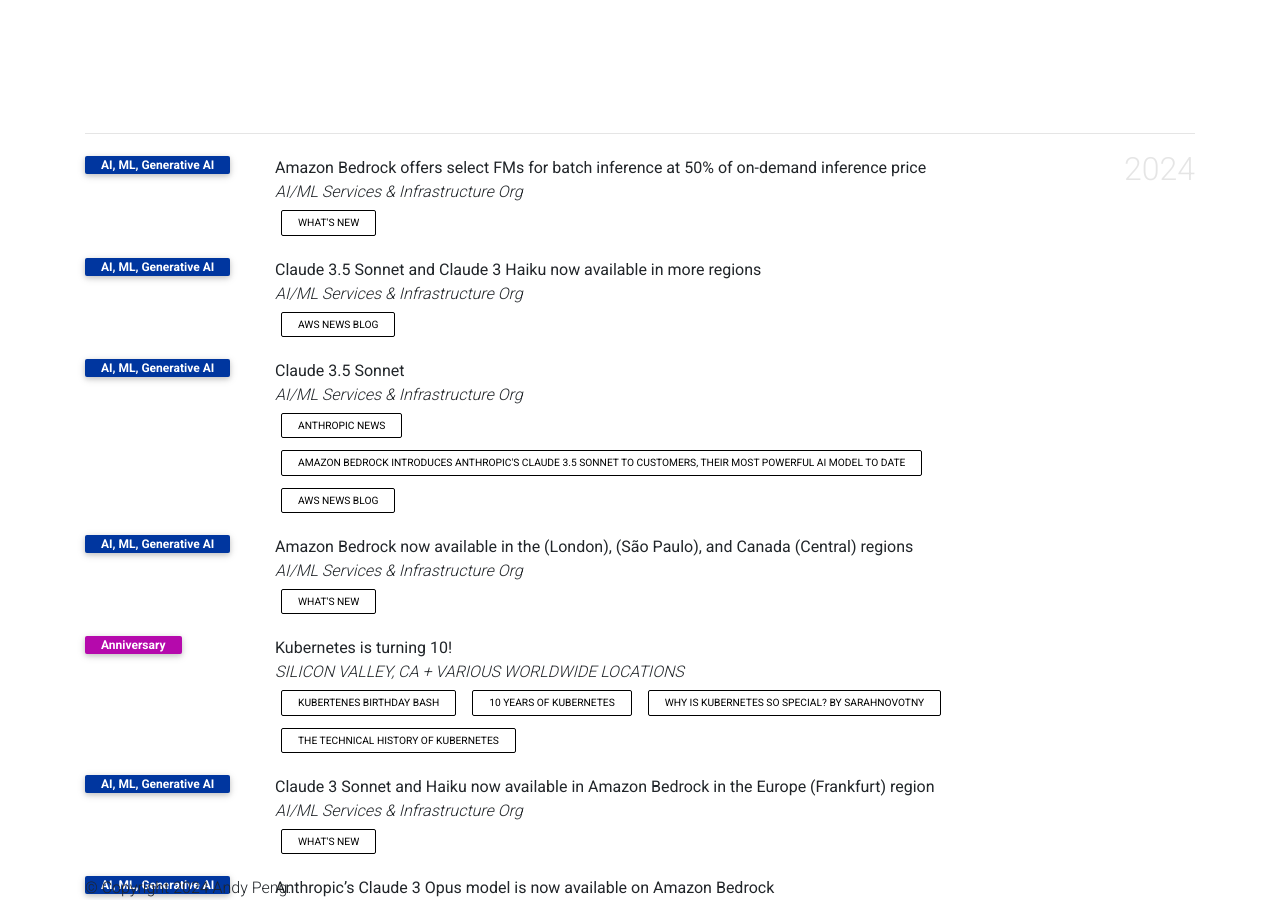
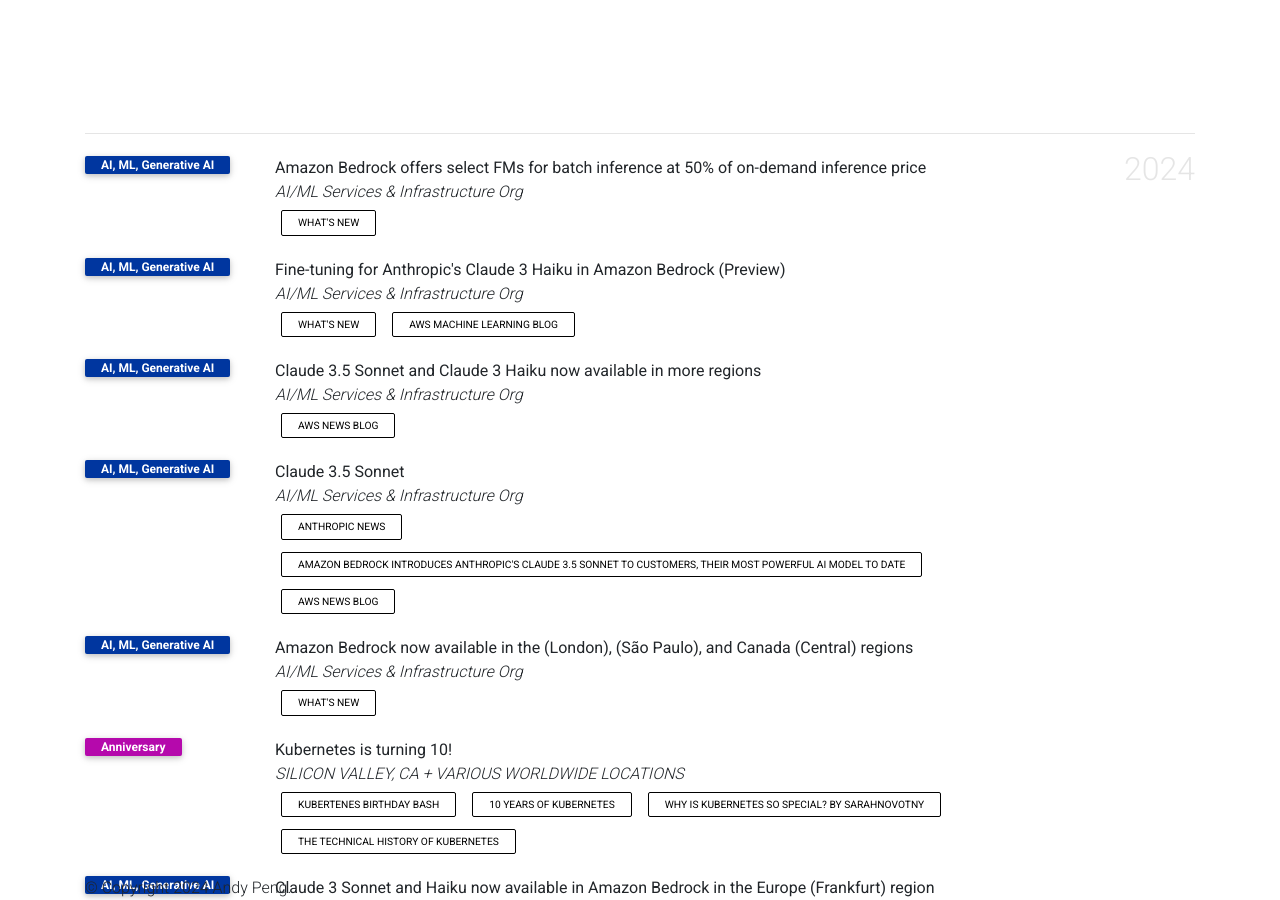
Before and after one commit to gfw001/gfw001.github.io, a Jekyll site: the page products.html, which Jekyll copies as it is, in a window 1280 px wide and 900 px high, scrolled down 1091 px. Built offline with Jekyll 4.4.1, drawn with Linux system fonts in a browser that asks for light colours; comment, search, counter and statistics services are not loaded; a style sheet for code colours, icons or effects is not loaded.

Commit message:
Update products.html

```diff
--- a/products.html
+++ b/products.html
@@ -220,6 +220,22 @@
                   <div class="periodical"> <em>AI/ML Services & Infrastructure Org</em> </div>
                   <div class="links">
                      <a href="https://aws.amazon.com/about-aws/whats-new/2024/08/amazon-bedrock-fms-batch-inference-50-price/" class="btn btn-sm z-depth-0" role="button" rel="noopener noreferrer" target="_blank">What's New</a>
+                  </div>
+                  <div class="badges">
+                     <span class="altmetric-embed" data-hide-no-mentions="true" data-hide-less-than="15" data-badge-type="2" data-badge-popover="right"></span> <span class="__dimensions_badge_embed__" data-pmid="" data-hide-zero-citations="true" data-style="small_rectangle" data-legend="hover-right" style="margin-bottom: 3px;"></span>
+                  </div>
+               </div>
+            </div>
+         </li>
+         <li>
+            <div class="row">
+               <div class="col-sm-2 abbr"><abbr class="badge">AI, ML, Generative AI</abbr></div>
+               <div id="mao2023agent" class="col-sm-8">
+                  <div class="title">Fine-tuning for Anthropic's Claude 3 Haiku in Amazon Bedrock (Preview)</div>
+                  <div class="periodical"> <em>AI/ML Services & Infrastructure Org</em> </div>
+                  <div class="links">
+                     <a href="https://aws.amazon.com/about-aws/whats-new/2024/07/fine-tuning-anthropics-claude-3-haiku-bedrock-preview/" class="btn btn-sm z-depth-0" role="button" rel="noopener noreferrer" target="_blank">What's New</a>
+                     <a href="https://aws.amazon.com/blogs/machine-learning/fine-tune-anthropics-claude-3-haiku-in-amazon-bedrock-to-boost-model-accuracy-and-quality/" class="btn btn-sm z-depth-0" role="button" rel="noopener noreferrer" target="_blank">AWS Machine Learning Blog</a>
                   </div>
                   <div class="badges">
                      <span class="altmetric-embed" data-hide-no-mentions="true" data-hide-less-than="15" data-badge-type="2" data-badge-popover="right"></span> <span class="__dimensions_badge_embed__" data-pmid="" data-hide-zero-citations="true" data-style="small_rectangle" data-legend="hover-right" style="margin-bottom: 3px;"></span>
```
